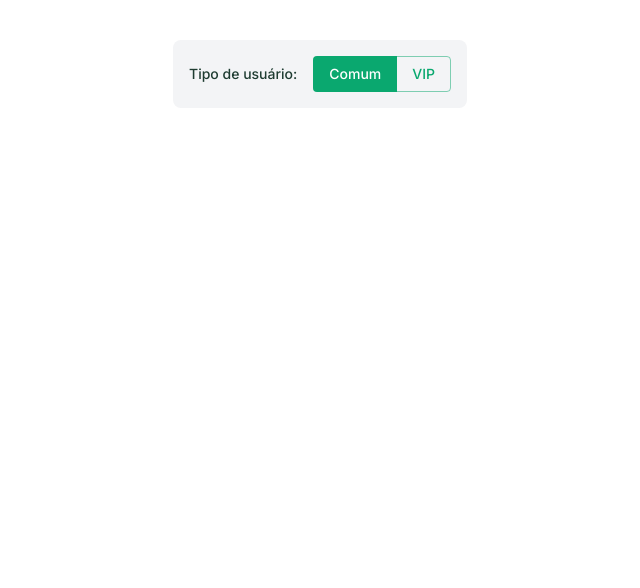
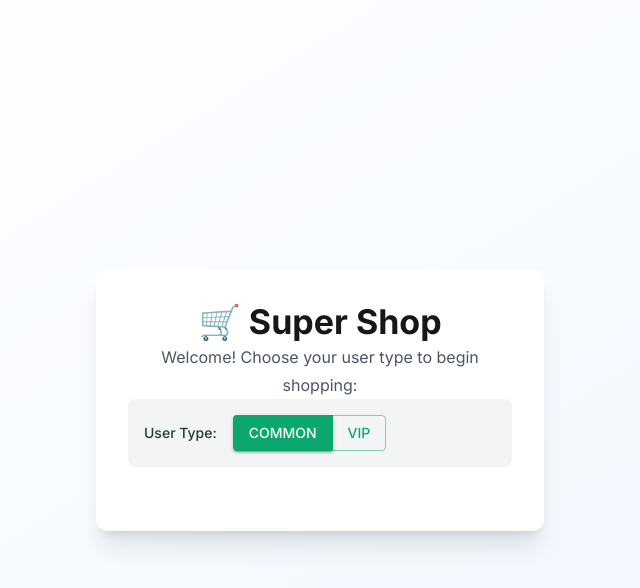
Before and after one commit to RobsonAraujo/navalia-shopping-cart, a Next.js app: page / in a window 1280 px wide. Shown: the top 588 px of the page, without its empty margins (320-960 px from the left). Built offline with nearby package versions, Linux system fonts and the light colour scheme; what @mui/material-nextjs would draw is missing.

Commit message:
feat: add user choice

```diff
--- a/src/app/components/userTypeToggle/UserTypeToggle.tsx
+++ b/src/app/components/userTypeToggle/UserTypeToggle.tsx
@@ -1,11 +1,17 @@
 "use client";
 
-import { ButtonGroup, Typography, Box } from "@mui/material";
-import Button from "../Button/Button";
+import { Button, ButtonGroup, Box, Typography } from "@mui/material";
 import { useUserType } from "@/app/hooks/useUserType";
+import { useRouter } from "next/navigation";
 
 export function UserTypeToggle() {
   const { userType, setUserType } = useUserType();
+  const router = useRouter();
+
+  function handleSelect(type: "common" | "vip") {
+    setUserType(type);
+    router.push("/shop");
+  }
 
   return (
     <Box
@@ -17,20 +23,20 @@ export function UserTypeToggle() {
       bgcolor="#f3f4f6"
       borderRadius={2}
     >
-      <Typography fontWeight={500}>Tipo de usuário:</Typography>
+      <Typography fontWeight={500}>User Type:</Typography>
 
       <ButtonGroup variant="outlined">
         <Button
           variant={userType === "common" ? "contained" : "outlined"}
           color="primary"
-          onClick={() => setUserType("common")}
+          onClick={() => handleSelect("common")}
         >
-          Comum
+          Common
         </Button>
         <Button
           variant={userType === "vip" ? "contained" : "outlined"}
           color="primary"
-          onClick={() => setUserType("vip")}
+          onClick={() => handleSelect("vip")}
         >
           VIP
         </Button>
--- a/src/app/page.tsx
+++ b/src/app/page.tsx
@@ -1,9 +1,21 @@
-import { UserTypeToggle } from "./components/userTypeToggle/UserTypeToggle";
+"use client";
 
-export default function Home() {
+import { Typography } from "@mui/material";
+import { UserTypeToggle } from "@/app/components/userTypeToggle/UserTypeToggle";
+
+export default function HomePage() {
   return (
-    <div className="grid grid-rows-[20px_1fr_20px] items-center justify-items-center min-h-screen p-8 pb-20 gap-16 sm:p-20 font-[family-name:var(--font-geist-sans)]">
-      <UserTypeToggle />
-    </div>
+    <main className="min-h-screen bg-gradient-to-br from-white to-blue-50 flex items-center justify-center px-4">
+      <div className="text-center max-w-md w-full space-y-6 p-8 bg-white shadow-xl rounded-xl">
+        <Typography variant="h4" fontWeight={700}>
+          🛒 Super Shop
+        </Typography>
+        <Typography variant="subtitle1" className="text-gray-600">
+          Welcome! Choose your user type to begin shopping:
+        </Typography>
+
+        <UserTypeToggle />
+      </div>
+    </main>
   );
 }
```
